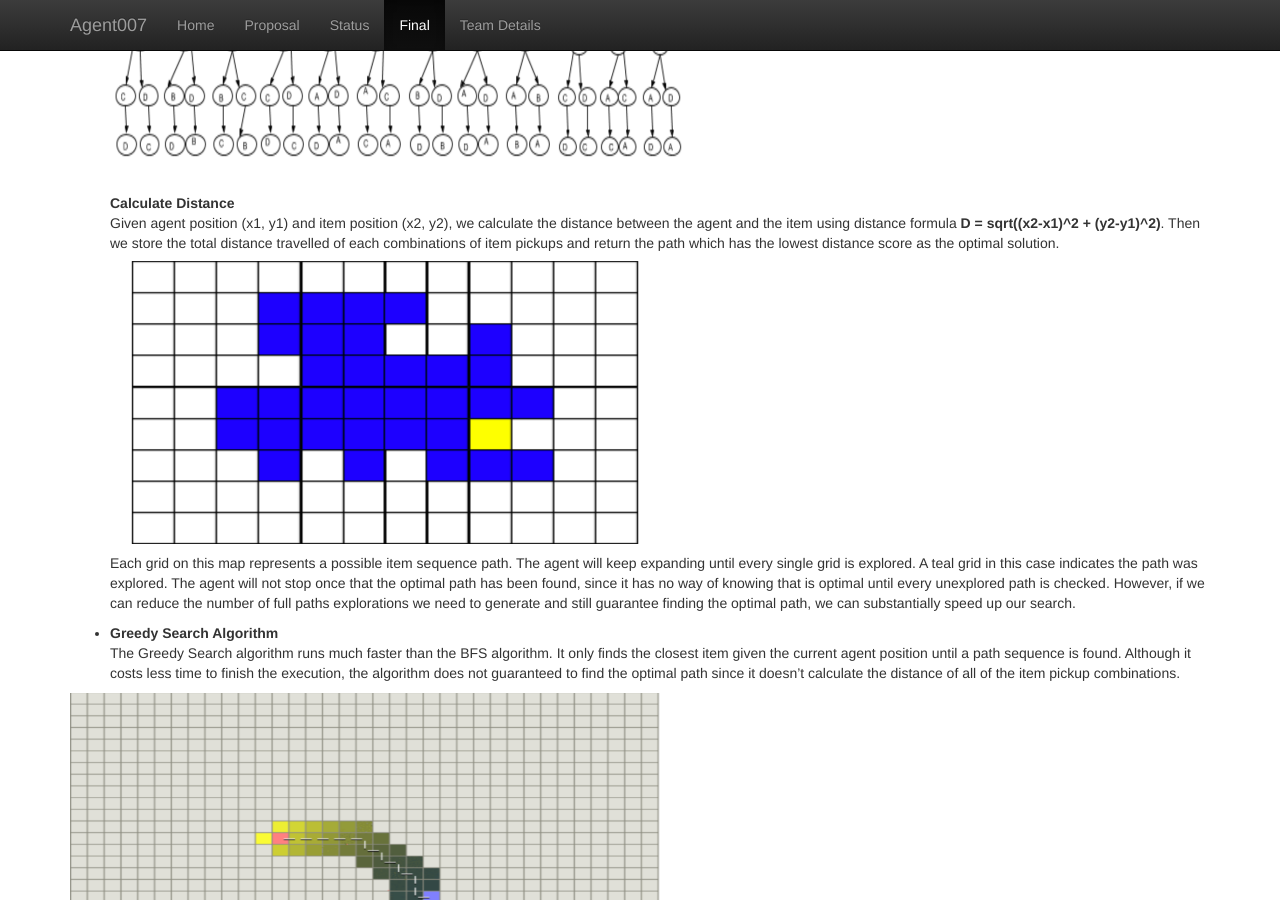
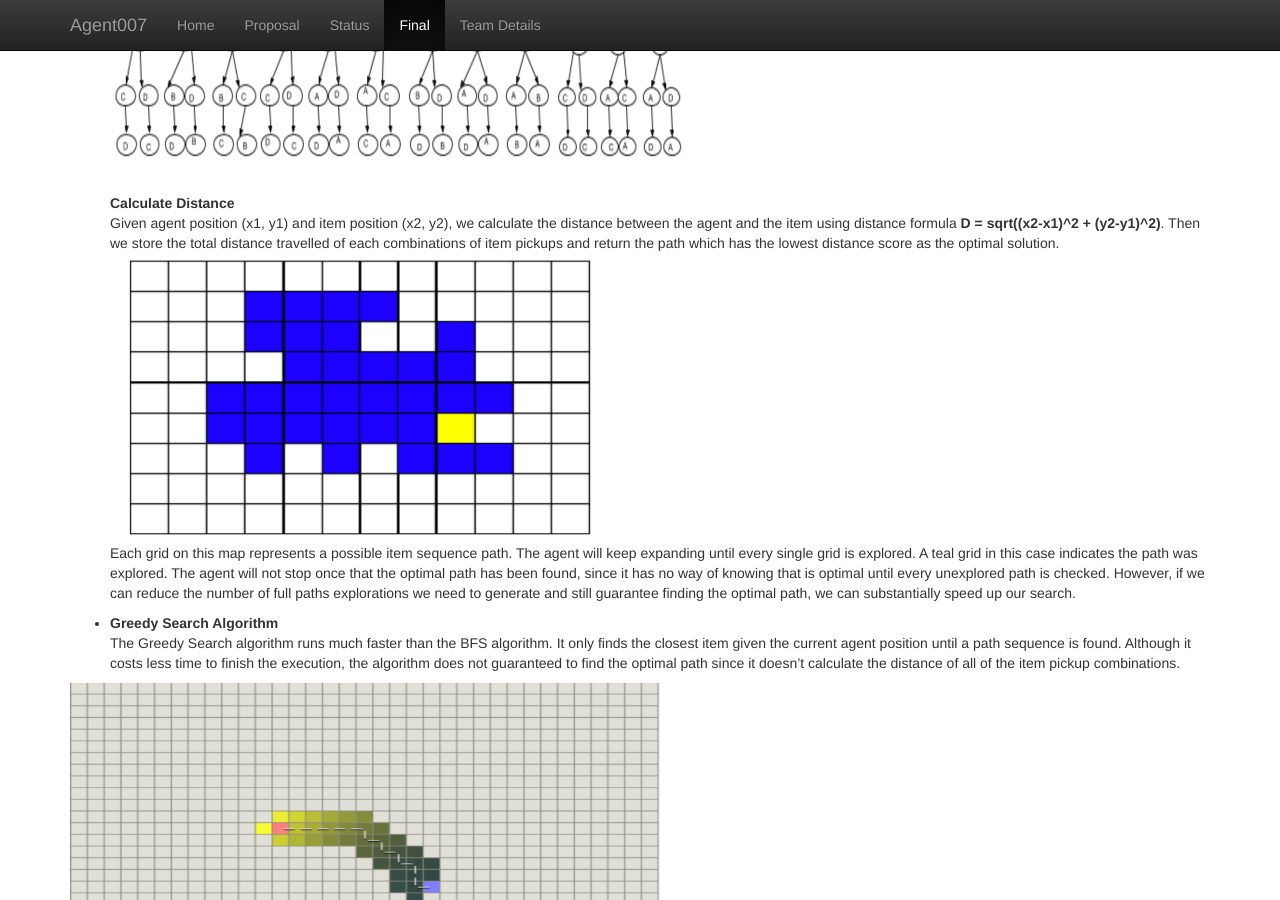
Before and after one commit to KumarHX/Agent007, a Jekyll site: the page built from docs/final.md, in a window 1280 px wide and 900 px high, scrolled down 708 px. Built offline with Jekyll 4.4.1, drawn with Linux system fonts in a browser that asks for light colours.

Commit message:
Update final.md

```diff
--- a/docs/final.md
+++ b/docs/final.md
@@ -23,7 +23,7 @@
 **Calculate Distance** <br>
 Given agent position (x1, y1) and item position (x2, y2), we calculate the distance between the agent and the item using distance formula **D = sqrt((x2-x1)^2 + (y2-y1)^2)**. Then we store the total distance travelled of each combinations of item pickups and return the path which has the lowest distance score as the optimal solution.
 <br>
-<a href="url"><img src="gridOne.png" align="center" height="300" width="550" ></a>
+<a href="url"><img src="gridOne.png" align="center" height="290" width="500" ></a>
 <br>
 Each grid on this map represents a possible item sequence path. The agent will keep expanding until every single grid is explored. A teal grid in this case indicates the path was explored. The agent will not stop once that the optimal path has been found, since it has no way of knowing that is optimal until every unexplored path is checked. However, if we can reduce the number of full paths explorations we need to generate and still guarantee finding the optimal path, we can substantially speed up our search.
 
```
